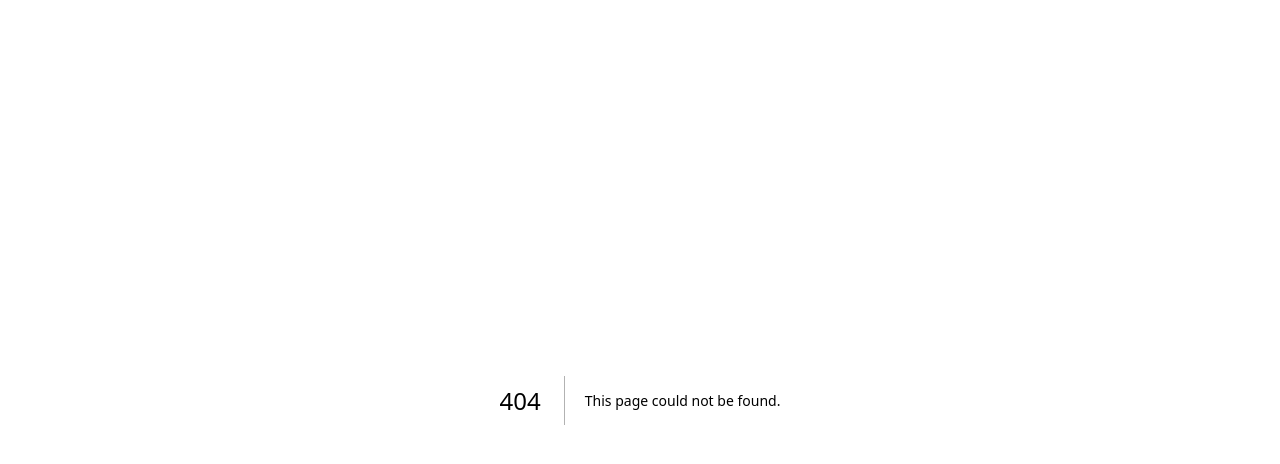
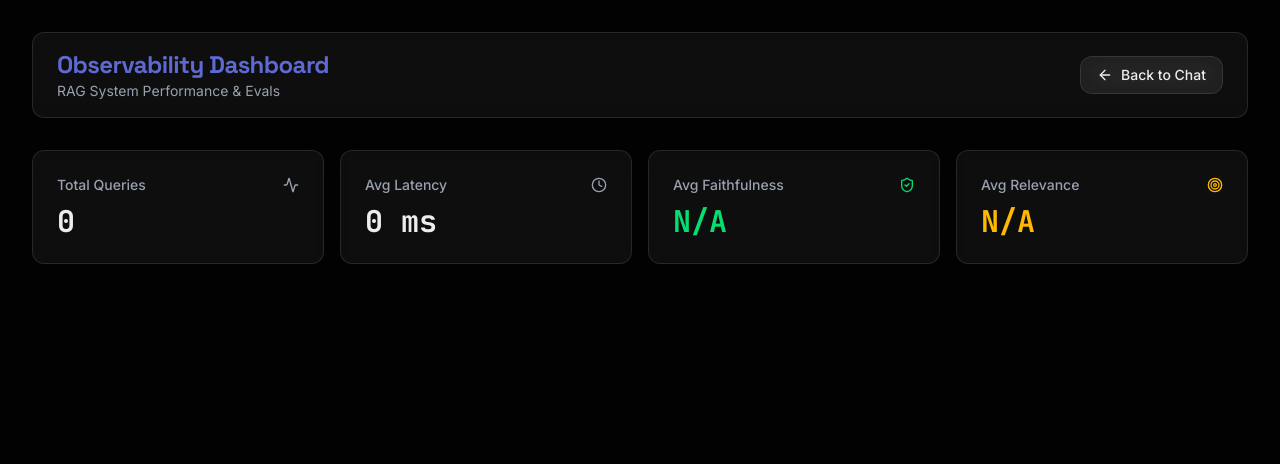
Before and after one commit to shaun6jrome/RAG-EVAL, a Next.js app in the folder frontend/: page /dashboard in a window 1280 px wide. Before the commit this address had no page. Shown: the top 464 px of the page. Built offline with nearby package versions, Linux system fonts and the light colour scheme; no server answers.

Commit message:
feat: dashboard UI summary stats

```diff
--- /dev/null
+++ b/frontend/src/app/dashboard/page.tsx
@@ -0,0 +1,108 @@
+"use client";
+
+import { useState, useEffect } from "react";
+import { Activity, Clock, DollarSign, ShieldCheck, Target, ArrowLeft } from "lucide-react";
+import Link from "next/link";
+import { motion } from "framer-motion";
+
+type DashboardStats = {
+  total_queries: number;
+  avg_latency: number;
+  total_cost: number;
+  avg_faithfulness: number;
+  avg_relevance: number;
+  avg_precision: number;
+};
+
+export default function Dashboard() {
+  const [stats, setStats] = useState<DashboardStats | null>(null);
+  const [isLoading, setIsLoading] = useState(true);
+
+  useEffect(() => {
+    const fetchStats = async () => {
+      try {
+        const res = await fetch("http://localhost:8000/dashboard/stats");
+        const data = await res.json();
+        setStats(data);
+      } catch (err) {
+        console.error("Failed to fetch dashboard stats", err);
+      } finally {
+        setIsLoading(false);
+      }
+    };
+
+    fetchStats();
+    // Poll every 5 seconds for updates
+    const interval = setInterval(fetchStats, 5000);
+    return () => clearInterval(interval);
+  }, []);
+
+  return (
+    <div className="min-h-screen p-4 md:p-8 max-w-7xl mx-auto">
+      <header className="flex justify-between items-center mb-8 glass-panel p-4 px-6">
+        <div>
+          <h1 className="text-2xl font-heading font-bold text-[var(--color-accent)] tracking-tight">
+            Observability Dashboard
+          </h1>
+          <p className="text-sm text-gray-400 font-sans">RAG System Performance & Evals</p>
+        </div>
+
+        <Link href="/" className="glass-panel px-4 py-2 flex items-center gap-2 hover:bg-white/10 transition-colors text-sm font-medium">
+          <ArrowLeft className="w-4 h-4" />
+          Back to Chat
+        </Link>
+      </header>
+
+      {isLoading && !stats ? (
+        <div className="flex justify-center p-12">
+          <Activity className="w-8 h-8 animate-spin text-[var(--color-accent)]" />
+        </div>
+      ) : (
+        <motion.div
+          initial={{ opacity: 0, y: 20 }}
+          animate={{ opacity: 1, y: 0 }}
+          className="grid grid-cols-1 md:grid-cols-2 lg:grid-cols-4 gap-4"
+        >
+          {/* Stats Cards */}
+          <div className="glass-panel p-6 rounded-2xl flex flex-col gap-2">
+            <div className="flex justify-between items-center text-gray-400">
+              <span className="text-sm font-medium">Total Queries</span>
+              <Activity className="w-4 h-4" />
+            </div>
+            <span className="text-3xl font-bold font-mono">{stats?.total_queries || 0}</span>
+          </div>
+
+          <div className="glass-panel p-6 rounded-2xl flex flex-col gap-2">
+            <div className="flex justify-between items-center text-gray-400">
+              <span className="text-sm font-medium">Avg Latency</span>
+              <Clock className="w-4 h-4" />
+            </div>
+            <span className="text-3xl font-bold font-mono">
+              {stats?.avg_latency ? `${stats.avg_latency.toFixed(0)} ms` : "0 ms"}
+            </span>
+          </div>
+
+          <div className="glass-panel p-6 rounded-2xl flex flex-col gap-2">
+            <div className="flex justify-between items-center text-gray-400">
+              <span className="text-sm font-medium">Avg Faithfulness</span>
+              <ShieldCheck className="w-4 h-4 text-green-400" />
+            </div>
+            <span className="text-3xl font-bold font-mono text-green-400">
+              {stats?.avg_faithfulness ? stats.avg_faithfulness.toFixed(2) : "N/A"}
+            </span>
+          </div>
+
+          <div className="glass-panel p-6 rounded-2xl flex flex-col gap-2">
+            <div className="flex justify-between items-center text-gray-400">
+              <span className="text-sm font-medium">Avg Relevance</span>
+              <Target className="w-4 h-4 text-amber-400" />
+            </div>
+            <span className="text-3xl font-bold font-mono text-amber-400">
+              {stats?.avg_relevance ? stats.avg_relevance.toFixed(2) : "N/A"}
+            </span>
+          </div>
+        </motion.div>
+      )}
+    </div>
+  );
+}
```
